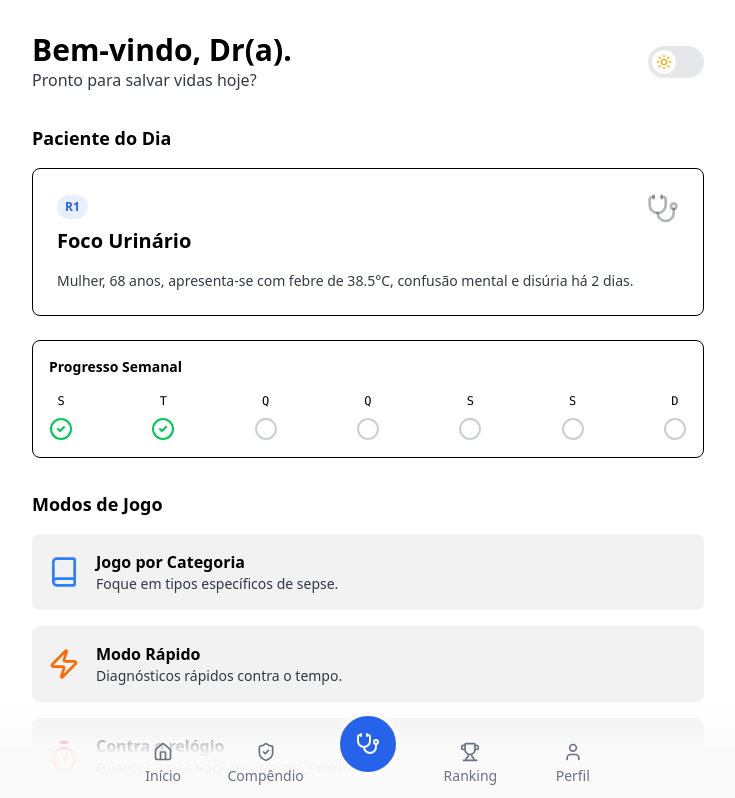
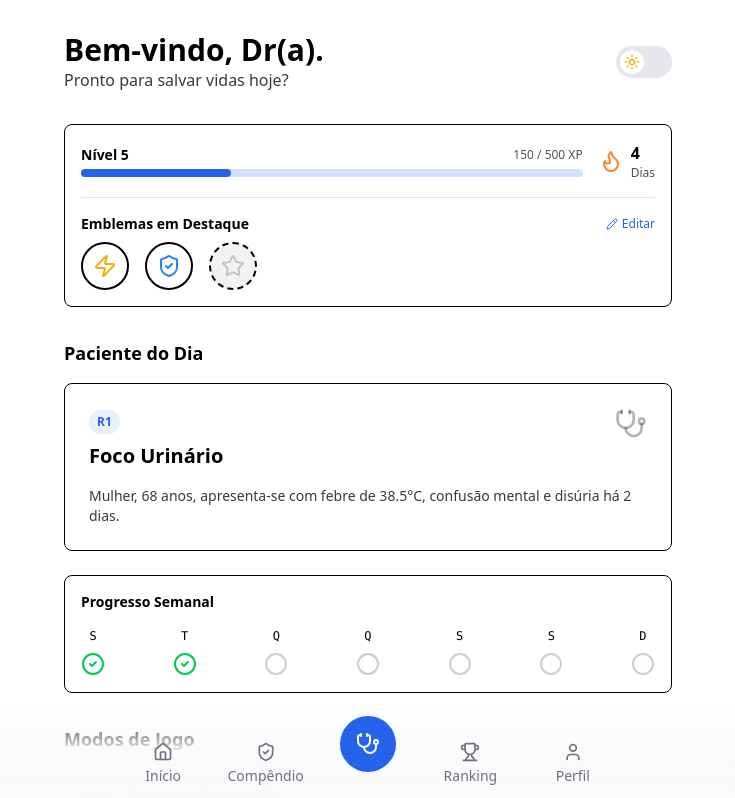
Before and after one commit to HumbertoCG18/PUCRS-Engenharia-De-Softwere-1-2025.2, a Next.js app in the folder med-sepse/: page / in a window 1280 px wide. Shown: the top 798 px of the page, without its empty margins (272-1007 px from the left). Built offline with nearby package versions, Linux system fonts and the light colour scheme.

Commit message:
Add GamificationStats component to home page
Introduces the GamificationStats component to display user level, XP progress, streak, and featured badges on the home page. Updates layout in page.js to include the new stats section for enhanced user engagement.

```diff
--- a/med-sepse/src/app/page.js
+++ b/med-sepse/src/app/page.js
@@ -3,12 +3,12 @@ import BottomNav from '@/components/layout/BottomNav';
 import DailyTracker from '@/components/home/DailyTracker';
 import GameModes from '@/components/home/GameModes';
 import { ThemeSwitcher } from '@/components/ui/ThemeSwitcher';
+import GamificationStats from '@/components/home/GamificationStats'; // 1. Importar o novo componente
 
 export default function Home() {
   return (
     <>
-      <main className="py-6 sm:py-8 space-y-8 pb-32">
-        <div className="w-full max-w-2xl mx-auto space-y-8">
+      <div className="w-full max-w-2xl mx-auto p-6 sm:p-8 space-y-8">
         <header className="flex flex-col items-start sm:flex-row sm:items-center sm:justify-between gap-4">
           <div>
             <h1 className="text-2xl sm:text-3xl font-bold">Bem-vindo, Dr(a).</h1>
@@ -16,12 +16,14 @@ export default function Home() {
           </div>
           <ThemeSwitcher />
         </header>
+
+        <GamificationStats />
+
         <DailyTracker />
         <GameModes />
-            <div className="h-10" />
+
+        <div className="h-32" />
       </div>
-      </main>
-
       <BottomNav />
     </>
   );
--- /dev/null
+++ b/med-sepse/src/components/home/GamificationStats.js
@@ -0,0 +1,82 @@
+// src/components/home/GamificationStats.js
+import { Flame, ShieldCheck, Star, Zap, Pencil } from 'lucide-react';
+
+export default function GamificationStats() {
+  // Dados fictícios (mock) para o protótipo
+  const userStats = {
+    level: 5,
+    xp: 150,
+    xpToNextLevel: 500,
+    streak: 4,
+    // Emblemas que o usuário já selecionou para destacar
+    featuredBadges: [
+      { id: 1, title: 'Início Rápido', icon: Zap, color: 'text-yellow-500' },
+      { id: 2, title: 'Foco Urinário I', icon: ShieldCheck, color: 'text-blue-500' },
+    ],
+  };
+
+  const xpPercentage = (userStats.xp / userStats.xpToNextLevel) * 100;
+
+  // Criamos um array com 3 slots. Preenchemos com os emblemas em destaque e o resto com null.
+  const badgeSlots = Array(3).fill(null);
+  userStats.featuredBadges.forEach((badge, index) => {
+    badgeSlots[index] = badge;
+  });
+
+  return (
+    <div className="w-full p-4 bg-card rounded-lg border space-y-4">
+      {/* Seção de Nível e Streak */}
+      <div className="flex justify-between items-center gap-4">
+        {/* Nível e XP */}
+        <div className="flex-grow">
+          <div className="flex justify-between items-center mb-1">
+            <span className="font-semibold text-sm">Nível {userStats.level}</span>
+            <span className="text-xs text-foreground/70">{userStats.xp} / {userStats.xpToNextLevel} XP</span>
+          </div>
+          <div className="w-full bg-primary/20 rounded-full h-2">
+            <div
+              className="bg-primary rounded-full h-2"
+              style={{ width: `${xpPercentage}%` }}
+            />
+          </div>
+        </div>
+        {/* Streak */}
+        <div className="flex items-center gap-2 flex-shrink-0">
+          <Flame className="w-6 h-6 text-orange-500 animate-pulse" />
+          <div>
+            <div className="font-semibold">{userStats.streak}</div>
+            <div className="text-xs text-foreground/70">Dias</div>
+          </div>
+        </div>
+      </div>
+
+      <div className="border-t border-border" />
+
+      {/* Seção de Emblemas em Destaque */}
+      <div>
+        <div className="flex justify-between items-center mb-2">
+          <h3 className="text-sm font-semibold">Emblemas em Destaque</h3>
+          <button className="flex items-center gap-1 text-xs text-primary hover:underline">
+            <Pencil className="w-3 h-3" />
+            Editar
+          </button>
+        </div>
+        <div className="flex justify-start items-center gap-4">
+          {badgeSlots.map((badge, index) =>
+            badge ? (
+              // Slot preenchido com um emblema
+              <div key={badge.id} className={`w-12 h-12 rounded-full flex items-center justify-center border-2 bg-card ${badge.color.replace('text-', 'border-')}`}>
+                <badge.icon className={`w-6 h-6 ${badge.color}`} />
+              </div>
+            ) : (
+              // Slot vazio
+              <div key={`empty-${index}`} className="w-12 h-12 rounded-full flex items-center justify-center bg-black/5 dark:bg-white/5 border-2 border-dashed">
+                <Star className="w-6 h-6 text-foreground/20" />
+              </div>
+            )
+          )}
+        </div>
+      </div>
+    </div>
+  );
+}
```
Lines whose indentation alone changed are shown as unchanged.
